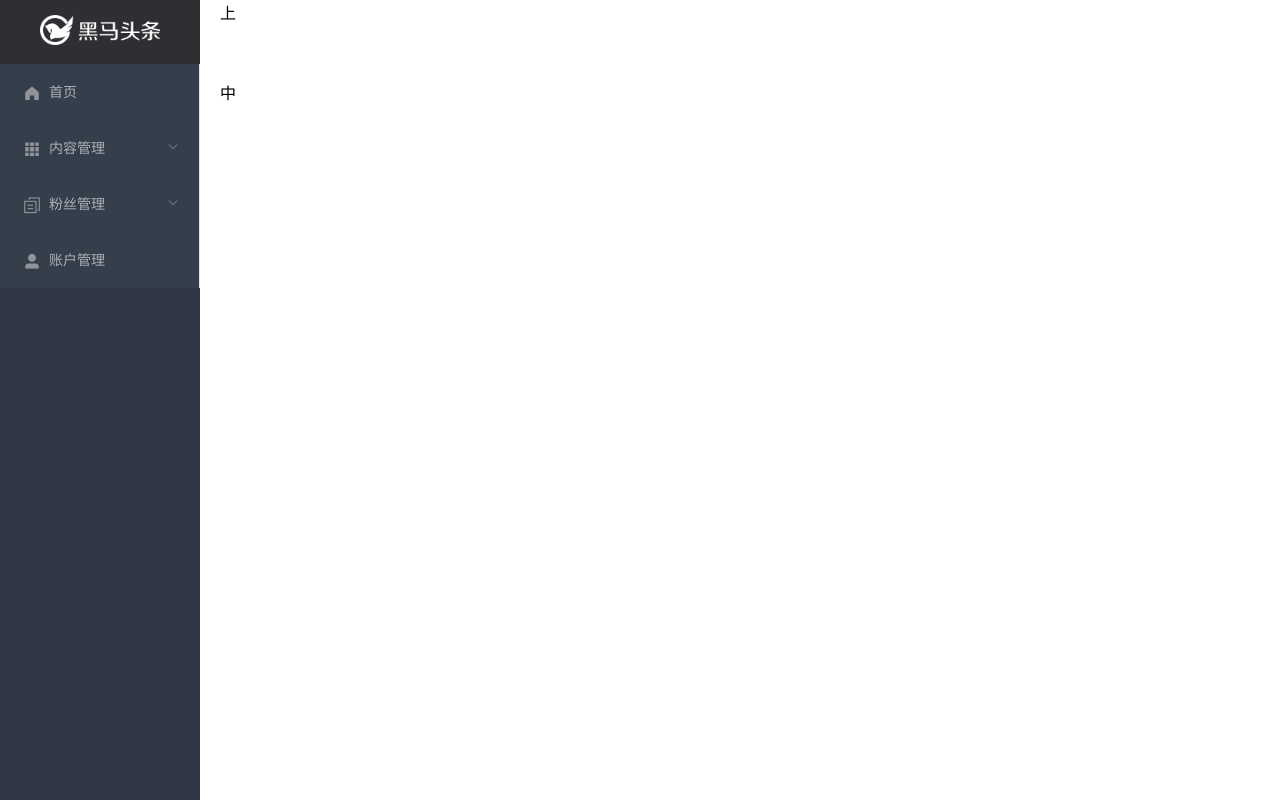
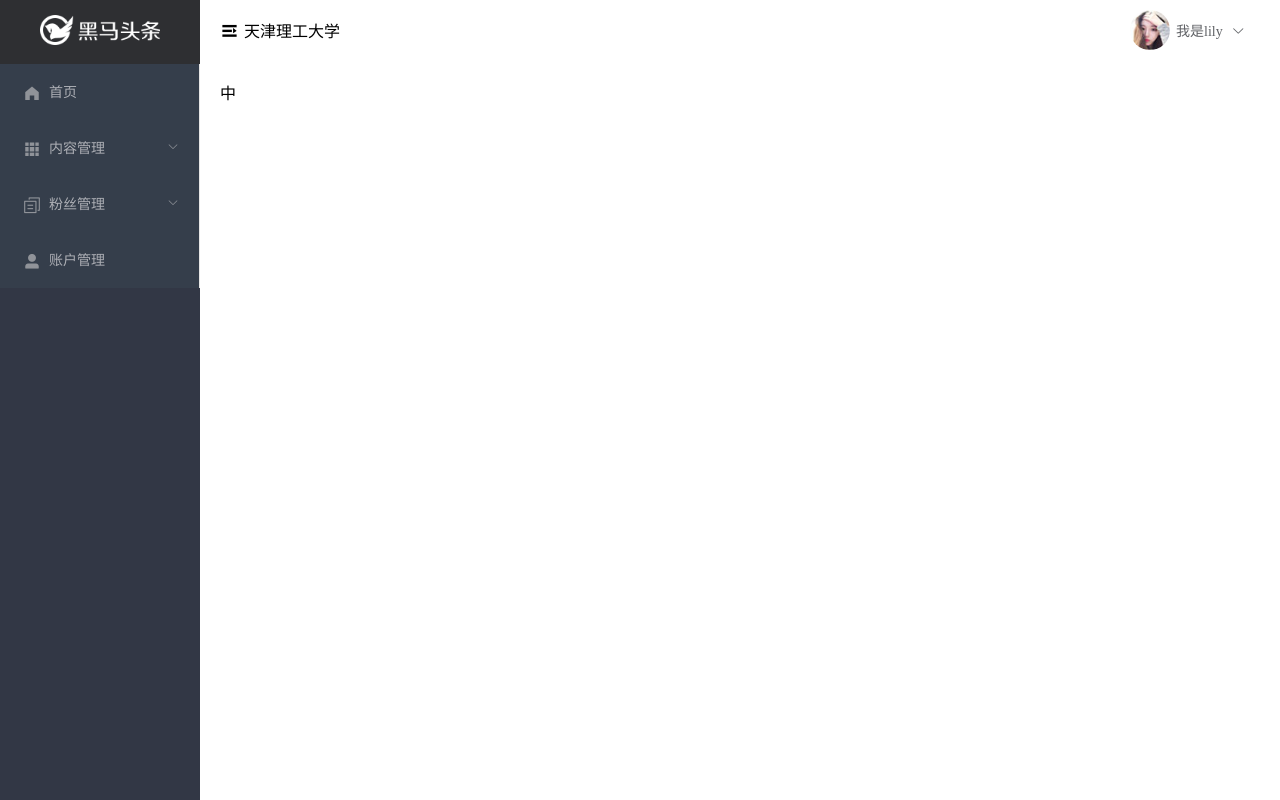
Before and after one commit to lily797/toutiao-PC, a Vue app: page /#/home in a window 1280 px wide. Built offline with nearby package versions, Linux system fonts and the light colour scheme.

Commit message:
主页模块-头部布局及下拉菜单

```diff
--- a/src/components/home/layout-aside.vue
+++ b/src/components/home/layout-aside.vue
@@ -4,10 +4,6 @@
       <img src="../../assets/img/logo_admin.png" alt />
     </div>
     <el-menu
-      default-active="2"
-      class="el-menu-vertical-demo"
-      @open="handleOpen"
-      @close="handleClose"
       background-color="#353e4b"
       text-color="#adafb5"
       active-text-color="#ffd04b"
--- /dev/null
+++ b/src/components/home/layout-header.vue
@@ -0,0 +1,51 @@
+<template>
+  <el-row type="flex" justify="space-between" class="header">
+    <el-col :span="6" class="title">
+      <i class="el-icon-s-unfold"></i>
+      <span>天津理工大学</span>
+    </el-col>
+    <el-col :span="3" class="user">
+     <img src="../../assets/img/avatar.jpg" alt="">
+      <el-dropdown trigger="click">
+        <span class="el-dropdown-link">
+          我是lily
+          <i class="el-icon-arrow-down el-icon--right"></i>
+        </span>
+        <el-dropdown-menu slot="dropdown">
+          <el-dropdown-item >个人信息</el-dropdown-item>
+          <el-dropdown-item >git地址</el-dropdown-item>
+          <el-dropdown-item >退出</el-dropdown-item>
+
+        </el-dropdown-menu>
+      </el-dropdown>
+    </el-col>
+  </el-row>
+</template>
+
+<script>
+export default {}
+</script>
+
+<style lang="less" scoped>
+.header {
+  padding: 10px 0;
+  .title {
+    display: flex;
+    align-items: center;
+    i {
+      font-size: 19px;
+      padding-right: 5px;
+    }
+  }
+  .user {
+    display: flex;
+    align-items: center;
+    img{
+      width: 40px;
+      height: 40px;
+      border-radius: 50%;
+      margin-right: 6px;
+    }
+  }
+}
+</style>
--- a/src/views/home/index.vue
+++ b/src/views/home/index.vue
@@ -4,7 +4,9 @@
       <layout-aside></layout-aside>
     </el-aside>
     <el-container>
-      <el-header>上</el-header>
+      <el-header>
+        <layout-header></layout-header>
+      </el-header>
       <el-main>中</el-main>
     </el-container>
   </el-container>
@@ -12,10 +14,12 @@
 
 <script>
 import layoutAside from '../../components/home/layout-aside'
+import layoutHeader from '../../components/home/layout-header'
 export default {
   // name: "Home",
   components: {
-    'layout-aside': layoutAside
+    'layout-aside': layoutAside,
+    'layout-header': layoutHeader
   }
 }
 </script>
```
